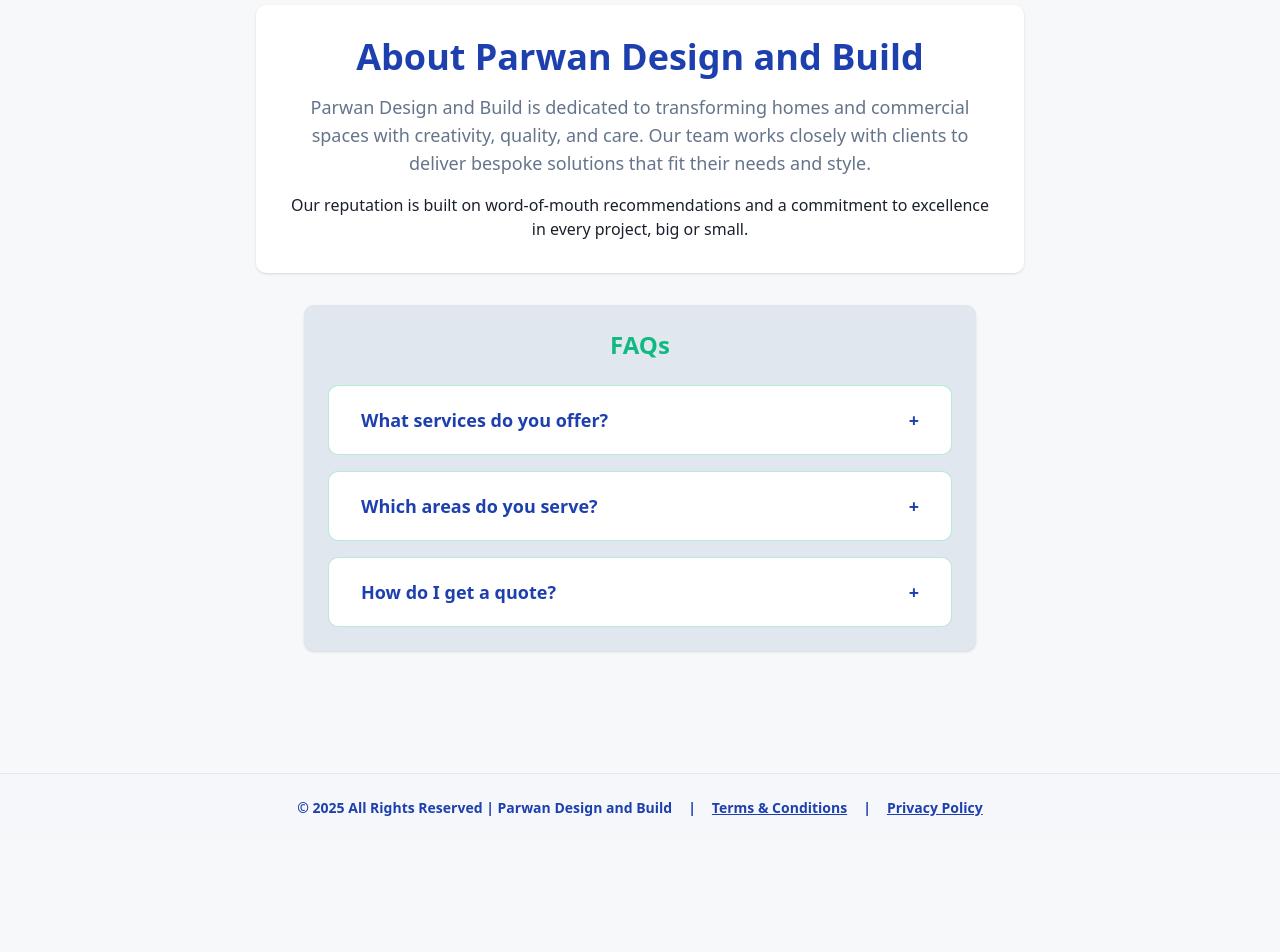
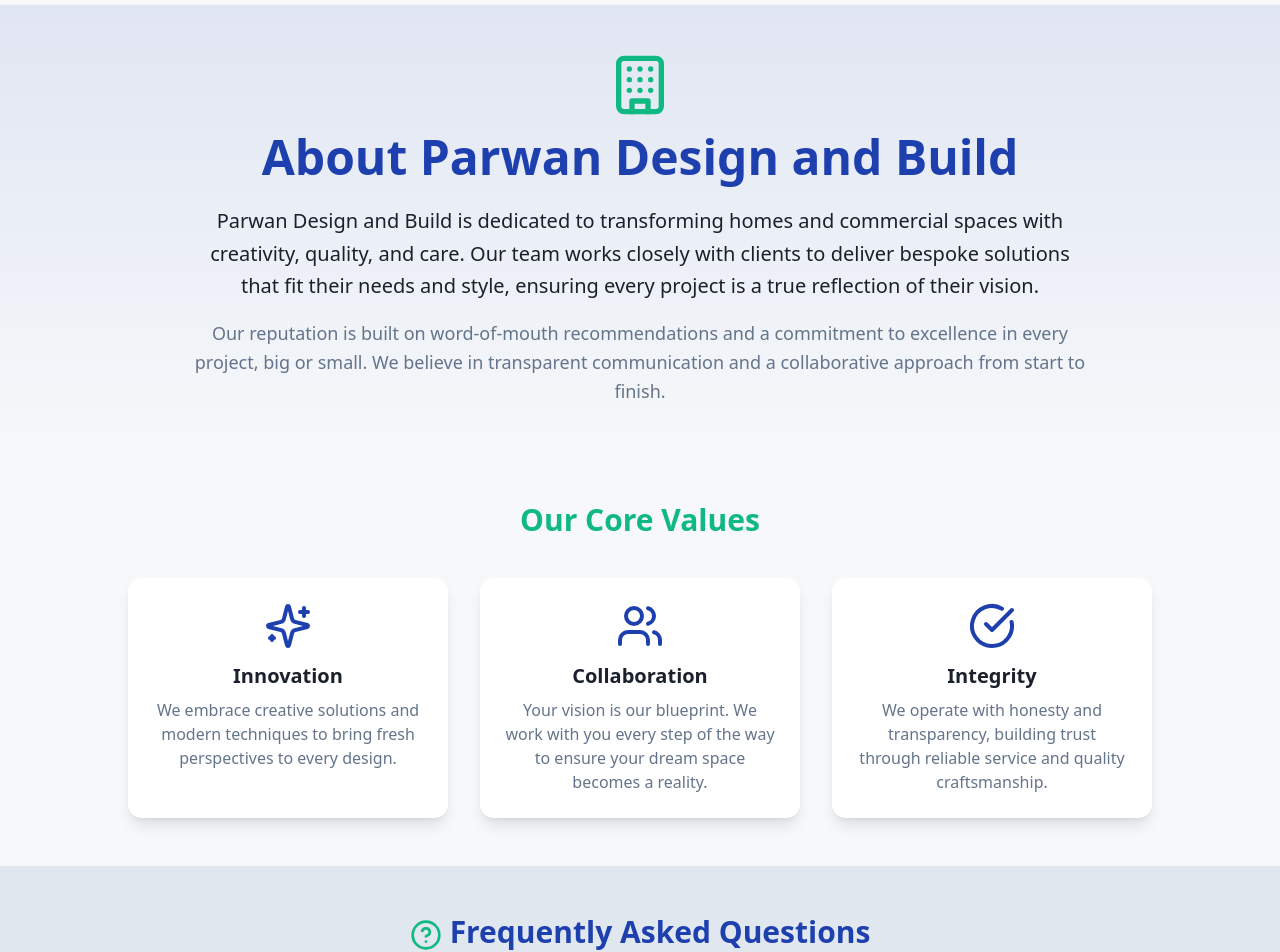
Before and after one commit to karthiknish/parwan-design, a Next.js app: page /about in a window 1280 px wide. Shown: the part 120-1072 px from the top of the page. Before the commit the page ends 962 px from the top, so only its background shows below. Built offline with nearby package versions, Linux system fonts and the light colour scheme.

Commit message:
Enhance Home, About, and Contact pages with improved layouts, new sections, and updated content; add icons for better visual appeal and user engagement

```diff
--- a/src/app/about/page.js
+++ b/src/app/about/page.js
@@ -3,6 +3,13 @@
 import { motion } from "framer-motion";
 import { Button } from "@/components/ui/button";
 import Head from "next/head";
+import {
+  Building,
+  Users,
+  CheckCircle,
+  HelpCircle,
+  Sparkles,
+} from "lucide-react";
 
 const faqs = [
   {
@@ -34,59 +41,120 @@
           content="Learn more about Parwan Design and Build, our values, and frequently asked questions."
         />
       </Head>
-      <div className="flex flex-col items-center min-h-screen w-full bg-background text-foreground pt-16">
-        <motion.div
+      <div className="flex flex-col min-h-screen w-full bg-background text-foreground pt-16">
+        {/* About Section */}
+        <motion.section
           initial={{ opacity: 0, y: 40 }}
           animate={{ opacity: 1, y: 0 }}
           transition={{ duration: 0.7 }}
-          className="w-full max-w-3xl bg-card rounded-lg shadow p-8 mb-8"
+          className="w-full px-4 md:px-8 py-12 bg-gradient-to-b from-primary/10 to-transparent"
         >
-          <h1 className="text-4xl font-bold mb-4 text-primary text-center">
+          <div className="max-w-4xl mx-auto text-center">
+            <Building className="w-16 h-16 text-accent mx-auto mb-4" />
+            <h1 className="text-4xl md:text-5xl font-bold mb-6 text-primary">
               About Parwan Design and Build
             </h1>
-          <p className="text-lg text-muted-foreground mb-4 text-center">
+            <p className="text-lg md:text-xl text-foreground mb-4 leading-relaxed">
               Parwan Design and Build is dedicated to transforming homes and
-            commercial spaces with creativity, quality, and care. Our team works
-            closely with clients to deliver bespoke solutions that fit their
-            needs and style.
+              commercial spaces with creativity, quality, and care. Our team
+              works closely with clients to deliver bespoke solutions that fit
+              their needs and style, ensuring every project is a true reflection
+              of their vision.
             </p>
-          <p className="text-base text-center">
+            <p className="text-md md:text-lg text-muted-foreground leading-relaxed">
               Our reputation is built on word-of-mouth recommendations and a
-            commitment to excellence in every project, big or small.
+              commitment to excellence in every project, big or small. We
+              believe in transparent communication and a collaborative approach
+              from start to finish.
             </p>
-        </motion.div>
-        <motion.div
+          </div>
+        </motion.section>
+
+        {/* Core Values Section */}
+        <motion.section
           initial={{ opacity: 0, y: 40 }}
           animate={{ opacity: 1, y: 0 }}
-          transition={{ duration: 0.7, delay: 0.2 }}
-          className="w-full max-w-2xl bg-muted rounded-lg shadow p-6"
+          transition={{ duration: 0.7, delay: 0.15 }}
+          className="w-full px-4 md:px-8 py-12"
         >
-          <h2 className="text-2xl font-semibold mb-6 text-accent text-center">
-            FAQs
+          <div className="max-w-5xl mx-auto">
+            <h2 className="text-3xl font-bold text-center mb-10 text-accent">
+              Our Core Values
             </h2>
-          <div className="flex flex-col gap-4">
+            <div className="grid grid-cols-1 md:grid-cols-3 gap-8">
+              <div className="flex flex-col items-center text-center p-6 bg-card rounded-xl shadow-lg">
+                <Sparkles className="w-12 h-12 text-primary mb-3" />
+                <h3 className="font-semibold text-xl mb-2">Innovation</h3>
+                <p className="text-muted-foreground">
+                  We embrace creative solutions and modern techniques to bring
+                  fresh perspectives to every design.
+                </p>
+              </div>
+              <div className="flex flex-col items-center text-center p-6 bg-card rounded-xl shadow-lg">
+                <Users className="w-12 h-12 text-primary mb-3" />
+                <h3 className="font-semibold text-xl mb-2">Collaboration</h3>
+                <p className="text-muted-foreground">
+                  Your vision is our blueprint. We work with you every step of
+                  the way to ensure your dream space becomes a reality.
+                </p>
+              </div>
+              <div className="flex flex-col items-center text-center p-6 bg-card rounded-xl shadow-lg">
+                <CheckCircle className="w-12 h-12 text-primary mb-3" />
+                <h3 className="font-semibold text-xl mb-2">Integrity</h3>
+                <p className="text-muted-foreground">
+                  We operate with honesty and transparency, building trust
+                  through reliable service and quality craftsmanship.
+                </p>
+              </div>
+            </div>
+          </div>
+        </motion.section>
+
+        {/* FAQs Section */}
+        <motion.section
+          initial={{ opacity: 0, y: 40 }}
+          animate={{ opacity: 1, y: 0 }}
+          transition={{ duration: 0.7, delay: 0.3 }}
+          className="w-full px-4 md:px-8 py-12 bg-muted"
+        >
+          <div className="max-w-3xl mx-auto">
+            <h2 className="text-3xl font-bold mb-8 text-primary text-center">
+              <HelpCircle className="inline-block w-8 h-8 mr-2 text-accent" />
+              Frequently Asked Questions
+            </h2>
+            <div className="space-y-4">
               {faqs.map((faq, idx) => (
                 <div
                   key={idx}
-                className="border border-accent/30 rounded-lg p-4 bg-card"
+                  className="border border-border rounded-lg p-4 bg-card shadow-sm transition-all hover:shadow-md"
                 >
                   <Button
                     variant="ghost"
-                  className="w-full text-left text-primary font-semibold text-lg flex justify-between items-center"
+                    className="w-full text-left text-foreground font-semibold text-lg flex justify-between items-center hover:bg-transparent"
                     onClick={() => setOpen(open === idx ? null : idx)}
                     aria-expanded={open === idx}
                     aria-controls={`faq-answer-${idx}`}
                   >
                     {faq.question}
-                  <span className="ml-2">{open === idx ? "-" : "+"}</span>
+                    <motion.span
+                      animate={{ rotate: open === idx ? 180 : 0 }}
+                      className="ml-2 text-accent"
+                    >
+                      ▼
+                    </motion.span>
                   </Button>
                   {open === idx && (
                     <motion.div
                       id={`faq-answer-${idx}`}
-                    initial={{ opacity: 0, height: 0 }}
-                    animate={{ opacity: 1, height: "auto" }}
+                      initial={{ opacity: 0, height: 0, marginTop: 0 }}
+                      animate={{
+                        opacity: 1,
+                        height: "auto",
+                        marginTop: "0.5rem",
+                      }}
+                      exit={{ opacity: 0, height: 0, marginTop: 0 }}
                       transition={{ duration: 0.3 }}
-                    className="mt-2 text-muted-foreground"
+                      className="text-muted-foreground text-base leading-relaxed"
                     >
                       {faq.answer}
                     </motion.div>
@@ -94,7 +162,8 @@
                 </div>
               ))}
             </div>
-        </motion.div>
+          </div>
+        </motion.section>
       </div>
     </>
   );
--- a/src/app/contact/page.js
+++ b/src/app/contact/page.js
@@ -74,34 +74,74 @@
           content="Contact Parwan Design and Build for renovations, modernising, and extending your living spaces."
         />
       </Head>
-      <div className="flex flex-col items-center min-h-screen w-full bg-background text-foreground pt-16">
-        <motion.div
+      <div className="flex flex-col min-h-screen w-full bg-background text-foreground pt-16">
+        {/* Contact Form and Info Section */}
+        <motion.section
           initial={{ opacity: 0, y: 40 }}
           animate={{ opacity: 1, y: 0 }}
           transition={{ duration: 0.7 }}
-          className="w-full max-w-lg bg-card rounded-lg shadow p-8"
+          className="w-full px-4 md:px-8 py-8"
         >
-          <h1 className="text-3xl font-bold mb-2 text-center">Contact Us</h1>
+          <div className="max-w-3xl mx-auto">
+            <h1 className="text-3xl md:text-4xl font-bold mb-4 text-center text-primary">
+              Contact Us
+            </h1>
             <p className="text-muted-foreground mb-6 text-center">
               Have a question or want to discuss your project? Fill out the form
               below and we&apos;ll get back to you soon.
             </p>
+
+            <div className="my-6 py-6 border-y border-muted text-center">
+              <h2 className="text-xl font-semibold mb-3 text-accent">
+                Direct Contact Information
+              </h2>
+              <div className="space-y-1">
+                <p>
+                  <strong>Email:</strong>{" "}
+                  <a
+                    href="mailto:info@parwandesign.com"
+                    className="text-primary hover:underline"
+                  >
+                    info@parwandesign.com
+                  </a>
+                </p>
+                <p>
+                  <strong>Phone:</strong>{" "}
+                  <a
+                    href="tel:+441234567890"
+                    className="text-primary hover:underline"
+                  >
+                    +44 123 456 7890
+                  </a>
+                </p>
+              </div>
+              <p className="text-sm text-muted-foreground mt-3">
+                We aim to respond to all inquiries within 1-2 business days.
+              </p>
+            </div>
+
             {Object.keys(validationErrors).length > 0 && (
-            <div className="mb-4">
-              <ul className="text-red-600 text-sm list-disc pl-5">
+              <div className="mb-4 bg-red-100 border border-red-400 text-red-700 px-4 py-3 rounded-md">
+                <ul className="list-disc pl-5">
                   {Object.entries(validationErrors).map(([field, msg]) => (
                     <li key={field}>{msg}</li>
                   ))}
                 </ul>
               </div>
             )}
-          <form className="flex flex-col gap-4" onSubmit={handleSubmit}>
+
+            <form
+              className="flex flex-col gap-4 bg-card p-6 rounded-lg shadow-md"
+              onSubmit={handleSubmit}
+            >
               <Input
                 type="text"
                 placeholder="Your Name"
                 required
                 value={form.name}
-              onChange={(e) => setForm((f) => ({ ...f, name: e.target.value }))}
+                onChange={(e) =>
+                  setForm((f) => ({ ...f, name: e.target.value }))
+                }
                 aria-invalid={!!validationErrors.name}
               />
               <Input
@@ -137,8 +177,45 @@
                 {loading ? "Sending..." : "Send Message"}
               </Button>
             </form>
-          {error && <p className="text-red-600 mt-4 text-center">{error}</p>}
-        </motion.div>
+            {error && (
+              <p className="text-red-600 mt-4 text-center bg-red-100 border border-red-400 px-4 py-3 rounded-md">
+                {error}
+              </p>
+            )}
+          </div>
+        </motion.section>
+
+        {/* Location Section */}
+        <motion.section
+          initial={{ opacity: 0, y: 40 }}
+          animate={{ opacity: 1, y: 0 }}
+          transition={{ duration: 0.7, delay: 0.2 }}
+          className="w-full px-4 md:px-8 py-8 bg-muted"
+        >
+          <div className="max-w-3xl mx-auto text-center">
+            <h2 className="text-2xl md:text-3xl font-semibold mb-4 text-accent">
+              Our Location
+            </h2>
+            <div className="w-full h-72 md:h-96 bg-gray-300 rounded-lg overflow-hidden mb-4 shadow-md">
+              <iframe
+                src="https://www.google.com/maps/embed?pb=!1m18!1m12!1m3!1d2481.995059264415!2d-0.1277582842266497!3d51.50735097963576!2m3!1f0!2f0!3f0!3m2!1i1024!2i768!4f13.1!3m3!1m2!1s0x487604ce3878d7c9%3A0x1a2f4ff87c1b9c3a!2sLondon%2C%20UK!5e0!3m2!1sen!2sus!4v1618931989871!5m2!1sen!2sus"
+                width="100%"
+                height="100%"
+                style={{ border: 0 }}
+                allowFullScreen={false}
+                loading="lazy"
+                title="Our Location Map"
+              ></iframe>
+            </div>
+            <p className="text-foreground">
+              Parwan Design and Build
+              <br />
+              123 Example Street
+              <br />
+              London, AB1 2CD, UK
+            </p>
+          </div>
+        </motion.section>
       </div>
     </>
   );
--- a/src/components/Header.jsx
+++ b/src/components/Header.jsx
@@ -19,7 +19,7 @@
             <Link href="/">Home</Link>
           </Button>
           <Button variant="ghost" asChild>
-            <a href="/about">About</a>
+            <Link href="/about">About</Link>
           </Button>
           <Button variant="ghost" asChild>
             <a href="#projects">Projects</a>
@@ -48,7 +48,7 @@
             <Link href="/">Home</Link>
           </Button>
           <Button variant="ghost" asChild onClick={() => setOpen(false)}>
-            <a href="/about">About</a>
+            <Link href="/about">About</Link>
           </Button>
           <Button variant="ghost" asChild onClick={() => setOpen(false)}>
             <a href="#projects">Projects</a>
```
Also changed, not shown: src/app/page.js (+103 -48 lines). Lines whose indentation alone changed are shown as unchanged.
